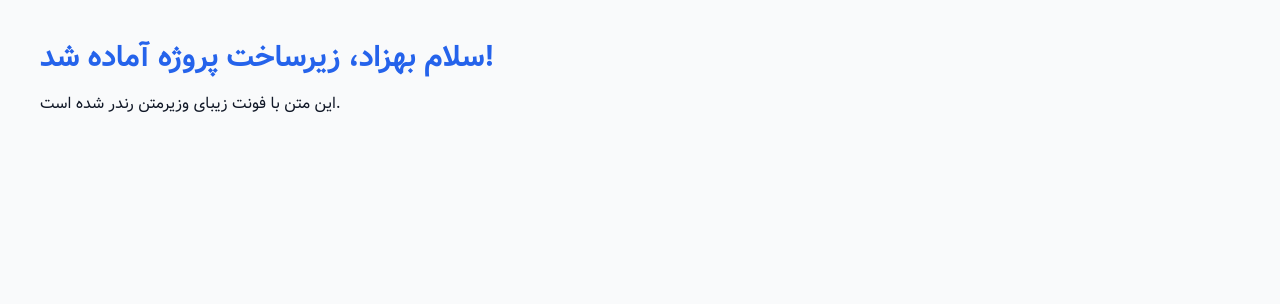
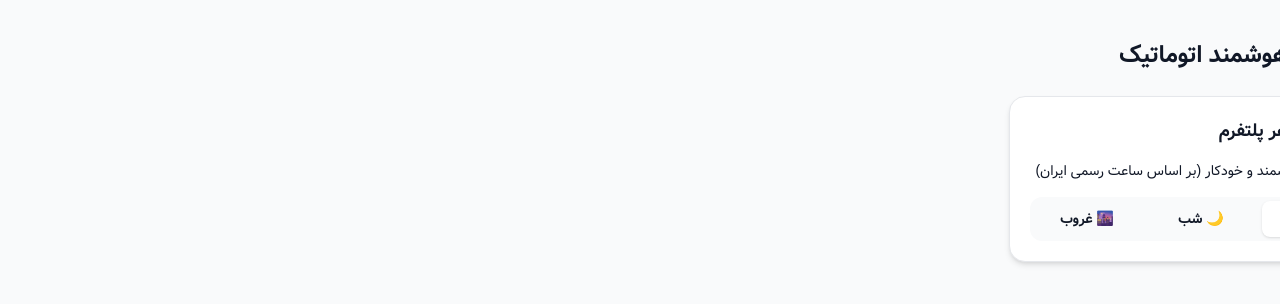
Before and after one commit to behzadPiri/saasify, a Next.js app: page / in a window 1280 px wide. Shown: the top 304 px of the page. Built offline with nearby package versions, Linux system fonts and the light colour scheme.

Commit message:
feat: implement advanced theme switcher with tehran time auto mode and localstorage persistence

```diff
--- a/src/app/layout.tsx
+++ b/src/app/layout.tsx
@@ -11,11 +11,27 @@ export const metadata: Metadata = {
 export default function RootLayout({ children }: Readonly<{ children: ReactNode; }>) {
     return (
         <html
-            lang="en"
-            dir="ltr"
-            data-theme="light"
+            lang="fa"
+            dir="rtl"
             className={`${vazirFont.variable} ${geistFont.variable} h-full antialiased`}
         >
+        <head>
+            {/* این اسکریپت کوچک قبل از بالا آمدن بدنه سایت، تم را هماهنگ می‌کند */}
+            <script
+                dangerouslySetInnerHTML={{
+                    __html: `
+              try {
+                var savedTheme = localStorage.getItem("saasify-theme");
+                if (savedTheme) {
+                  document.documentElement.setAttribute("data-theme", savedTheme);
+                }
+              } catch (e) {}
+            `,
+                }}
+            />
+
+        </head>
+
         <body className="min-h-full flex flex-col bg-background text-foreground">
         {children}
         </body>
--- a/src/app/page.tsx
+++ b/src/app/page.tsx
@@ -1,8 +1,12 @@
+import {ThemeSwitcher} from "@/shared/components/ThemeSwitcher";
+
 export default function Home() {
+
+
     return (
-        <div className="p-10 space-y-4">
-            <h1 className="text-3xl font-bold text-primary">سلام بهزاد، زیرساخت پروژه آماده شد!</h1>
-            <p className="text-foreground">این متن با فونت زیبای وزیرمتن رندر شده است.</p>
+        <div className="p-10 space-y-6">
+            <h1 className="text-2xl font-bold">آموزش تم هوشمند اتوماتیک</h1>
+            <ThemeSwitcher />
         </div>
     );
 }
--- /dev/null
+++ b/src/shared/components/ThemeSwitcher.tsx
@@ -0,0 +1,74 @@
+"use client";
+
+import {useTheme} from "@/shared/hooks/useTheme";
+
+export function ThemeSwitcher() {
+
+    const {theme, changeTheme, isAuto, toggleAuto} = useTheme()
+
+
+    return (
+        <div className="flex flex-col gap-4 p-5 bg-card border border-border rounded-2xl shadow-md max-w-sm">
+            <h3 className="font-bold text-lg text-foreground">تنظیمات ظاهر پلتفرم</h3>
+
+            {/* بخش تیک تم اتوماتیک */}
+            <label className="flex items-center gap-3 cursor-pointer user-select-none">
+                <input
+                    type="checkbox"
+                    checked={isAuto}
+                    onChange={(e) => toggleAuto(e.target.checked)}
+                    className="w-5 h-5 accent-primary cursor-pointer"
+                />
+                <span className="text-sm font-medium text-foreground">
+                    تنظیم هوشمند و خودکار (بر اساس ساعت رسمی ایران)
+                </span>
+            </label>
+
+            {/* دکمه‌های تغییر تم دستی */}
+            <div
+                className={`flex gap-2 p-1 bg-background rounded-xl transition-opacity ${isAuto ? "opacity-50" : "opacity-100"}`}>
+                <button
+                    disabled={isAuto}
+                    onClick={() => changeTheme("light")}
+                    className={`flex-1 py-2 rounded-lg text-sm font-bold transition-all ${
+                        theme === "light"
+                            ? "bg-card text-primary shadow-sm"
+                            : "text-foreground hover:bg-card/50 disabled:hover:bg-transparent"
+                    }`}
+                >
+                    ☀️ روز
+                </button>
+
+                <button
+                    disabled={isAuto}
+                    onClick={() => changeTheme("dark")}
+                    className={`flex-1 py-2 rounded-lg text-sm font-bold transition-all ${
+                        theme === "dark"
+                            ? "bg-card text-primary shadow-sm"
+                            : "text-foreground hover:bg-card/50 disabled:hover:bg-transparent"
+                    }`}
+                >
+                    🌙 شب
+                </button>
+
+                <button
+                    disabled={isAuto}
+                    onClick={() => changeTheme("afternoon")}
+                    className={`flex-1 py-2 rounded-lg text-sm font-bold transition-all ${
+                        theme === "afternoon"
+                            ? "bg-card text-primary shadow-sm"
+                            : "text-foreground hover:bg-card/50 disabled:hover:bg-transparent"
+                    }`}
+                >
+                    🌆 غروب
+                </button>
+            </div>
+
+            {isAuto && (
+                <p className="text-xs text-amber-600 font-medium">
+                    ⚠️ حالت خودکار فعال است؛ تغییر دستی تم تا زمان غیرفعال‌سازی قفل می‌باشد.
+                </p>
+            )}
+        </div>
+    );
+}
--- /dev/null
+++ b/src/shared/hooks/useTheme.ts
@@ -0,0 +1,57 @@
+"use client";
+
+import {useEffect, useState} from "react";
+
+export function useTheme() {
+    const [theme, setTheme] = useState<string>("light");
+    const [isAuto, setIsAuto] = useState<boolean>(false);
+    const [mounted, setMounted] = useState<boolean>(false); // استیت کمکی برای لود
+
+    const getTehranAutoTheme = (): string => {
+        const tehranHourStr = new Date().toLocaleTimeString("en-US", {
+            timeZone: "Asia/Tehran",
+            hour: "2-digit",
+            hour12: false,
+        });
+        const hour = parseInt(tehranHourStr, 10);
+
+        if (hour >= 6 && hour < 17) return "light";
+        if (hour >= 17 && hour < 20) return "afternoon";
+        return "dark";
+    };
+
+    // ۱. فاز لود اولیه: فقط یک بار تنظیمات را می‌خوانیم و مونت شدن را تایید می‌کنیم
+    useEffect(() => {
+        const savedTheme = localStorage.getItem("saasify-theme") || "light";
+        const savedAuto = localStorage.getItem("saasify-theme-auto") === "true";
+        setTimeout(() => {
+            setIsAuto(savedAuto);
+            setTheme(savedAuto ? getTehranAutoTheme() : savedTheme);
+            setMounted(true); // اعلام اینکه کامپوننت با موفقیت در مرورگر سوار شد
+        }, 0)
+
+    }, []);
+
+    // ۲. فاز واکنش به تغییرات: فقط زمانی اجرا می‌شود که کامپوننت کاملاً مونت شده باشد
+    useEffect(() => {
+        if (!mounted) return; // تا قبل از لود کامل، کاری انجام نده
+
+        document.documentElement.setAttribute("data-theme", theme);
+        localStorage.setItem("saasify-theme", theme);
+        localStorage.setItem("saasify-theme-auto", String(isAuto));
+    }, [theme, isAuto, mounted]);
+
+    const changeTheme = (themeName: string) => {
+        if (isAuto) return;
+        setTheme(themeName);
+    };
+
+    const toggleAuto = (checked: boolean) => {
+        setIsAuto(checked);
+        if (checked) {
+            setTheme(getTehranAutoTheme());
+        }
+    };
+
+    return {theme, isAuto, changeTheme, toggleAuto};
+}
```
